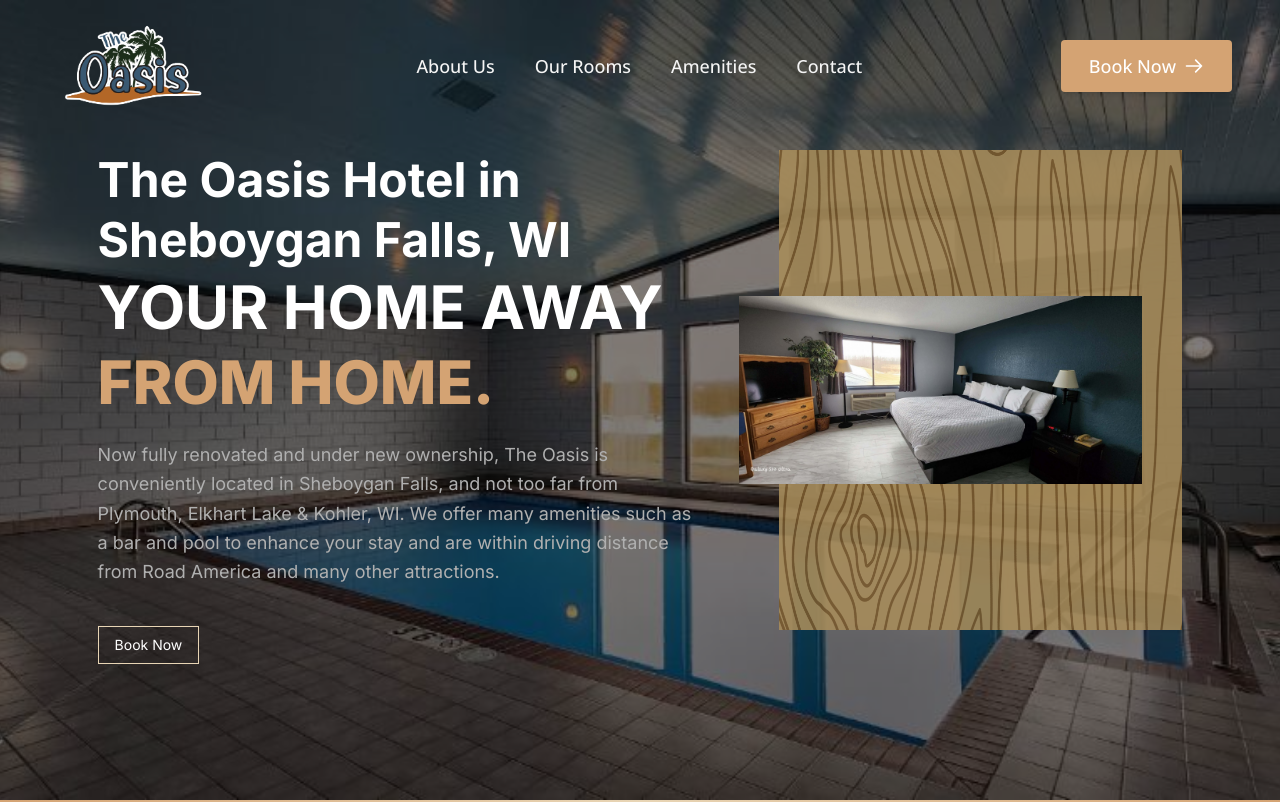
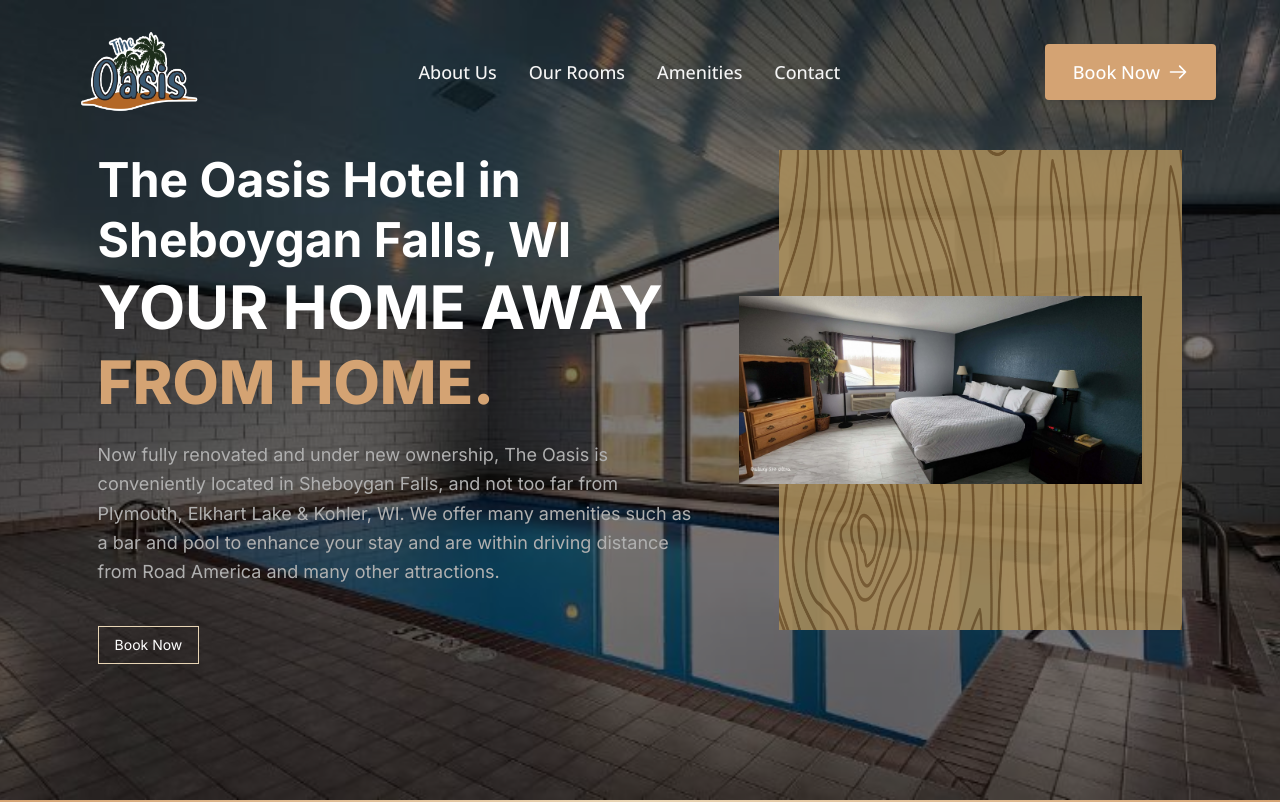
Before and after one commit to Oasishotel/oasis_website_nextjs2, a Next.js app: page / in a window 1280 px wide. Shown: the top 802 px of the page. Built offline with nearby package versions, Linux system fonts and the light colour scheme; a web font is replaced by a local one.

Commit message:
fixed the navbar issue

```diff
--- a/src/components/Navbar.jsx
+++ b/src/components/Navbar.jsx
@@ -30,34 +30,34 @@
   };
 
   return (
-    <nav className="flex flex-col sm:flex-row justify-between items-center py-1.5 sm:py-2.5 px-4 sm:px-8 lg:px-12 bg-transparent absolute w-full top-0 z-50">
+    <nav className="flex flex-col sm:flex-row justify-between items-center py-2 sm:py-3 md:py-3 lg:py-4 px-4 sm:px-6 md:px-8 lg:px-12 xl:px-16 bg-transparent absolute w-full top-0 z-50">
       {/* Logo and Hamburger */}
       <div className="flex justify-between items-center w-full sm:w-auto">
         <Link
           href="#hero"
           onClick={closeMenu}
-          className="focus:outline-none"
+          className="focus:outline-none focus:ring-2 focus:ring-[#D4A373] focus:ring-offset-2 focus:ring-offset-transparent rounded-sm"
           aria-label="Go to homepage"
         >
           <Image
             src={logo}
             alt="The Oasis Logo"
-            className="h-20 sm:h-16 transition-all duration-300 logo"
-            width={170}
-            height={80}
+            className="h-8 xs:h-9 sm:h-8 md:h-9 lg:h-10 xl:h-11 2xl:h-12 transition-all duration-300 logo"
+            width={150}
+            height={48}
             priority
           />
         </Link>
 
         {/* Hamburger Menu for Mobile */}
         <button
-          className="sm:hidden text-white focus:outline-none z-50 p-2"
+          className="sm:hidden text-white focus:outline-none focus:ring-2 focus:ring-[#D4A373] focus:ring-offset-2 focus:ring-offset-transparent rounded-sm z-50 p-1.5 transition-colors duration-200 hover:text-[#D4A373] active:text-[#D4A373]"
           onClick={toggleMenu}
           aria-label={isMenuOpen ? "Close menu" : "Open menu"}
           aria-expanded={isMenuOpen}
         >
           <svg
-            className="h-8 w-8"
+            className="h-6 w-6 xs:h-7 xs:w-7"
             fill="none"
             stroke="currentColor"
             viewBox="0 0 24 24"
@@ -66,7 +66,7 @@
             <path
               strokeLinecap="round"
               strokeLinejoin="round"
-              strokeWidth={2}
+              strokeWidth={2.5}
               d={isMenuOpen ? 'M6 18L18 6M6 6l12 12' : 'M4 6h16M4 12h16M4 18h16'}
             />
           </svg>
@@ -84,47 +84,68 @@
 
       {/* Navigation Links Container */}
       <div
-        className={`fixed sm:static top-0 right-0 h-screen sm:h-auto w-4/5 sm:w-auto bg-gray-900 sm:bg-transparent z-40 transform ${
+        className={`fixed sm:static top-0 right-0 h-screen sm:h-auto w-full xs:w-4/5 sm:w-auto bg-gray-900 sm:bg-transparent z-40 transform ${
           isMenuOpen ? 'translate-x-0' : 'translate-x-full sm:translate-x-0'
-        } transition-transform duration-300 ease-in-out flex flex-col`}
+        } transition-transform duration-300 ease-in-out flex flex-col sm:flex-row`}
       >
+        {/* Close Button for Mobile - Top Right */}
+        <button
+          className="sm:hidden absolute top-4 right-4 text-white focus:outline-none focus:ring-2 focus:ring-[#D4A373] focus:ring-offset-2 focus:ring-offset-gray-900 rounded-sm z-50 p-2 transition-colors duration-200 hover:text-[#D4A373]"
+          onClick={closeMenu}
+          aria-label="Close menu"
+        >
+          <svg
+            className="h-6 w-6"
+            fill="none"
+            stroke="currentColor"
+            viewBox="0 0 24 24"
+          >
+            <path
+              strokeLinecap="round"
+              strokeLinejoin="round"
+              strokeWidth={2}
+              d="M6 18L18 6M6 6l12 12"
+            />
+          </svg>
+        </button>
+
         {/* Navigation Links */}
-        <ul className="flex flex-col sm:flex-row list-none gap-0 sm:gap-6 md:gap-8 lg:gap-10 font-['Open_Sans',_sans-serif] h-full pt-24 sm:pt-0 px-6 sm:px-0">
-          <li>
+        <ul className="flex flex-col sm:flex-row list-none gap-0 sm:gap-3 md:gap-4 lg:gap-6 xl:gap-8 2xl:gap-10 font-['Open_Sans',_sans-serif] h-full pt-16 sm:pt-0 px-6 sm:px-0">
+          <li className="w-full sm:w-auto">
             <Link
               href="#about"
               onClick={closeMenu}
-              className="text-[#F5F5F5] no-underline hover:text-[#D4A373] transition-colors duration-300 block py-5 sm:py-0 border-b border-gray-800 sm:border-0 text-xl sm:text-lg font-medium"
+              className="text-[#F5F5F5] no-underline hover:text-[#D4A373] focus:text-[#D4A373] focus:outline-none transition-colors duration-300 block py-4 sm:py-2 border-b border-gray-700 sm:border-0 text-lg xs:text-xl sm:text-sm md:text-base lg:text-lg xl:text-lg 2xl:text-xl font-medium active:text-[#D4A373]"
               aria-label="About Us section"
             >
               About Us
             </Link>
           </li>
-          <li>
+          <li className="w-full sm:w-auto">
             <Link
               href="#rooms"
               onClick={closeMenu}
-              className="text-[#F5F5F5] no-underline hover:text-[#D4A373] transition-colors duration-300 block py-5 sm:py-0 border-b border-gray-800 sm:border-0 text-xl sm:text-lg font-medium"
+              className="text-[#F5F5F5] no-underline hover:text-[#D4A373] focus:text-[#D4A373] focus:outline-none transition-colors duration-300 block py-4 sm:py-2 border-b border-gray-700 sm:border-0 text-lg xs:text-xl sm:text-sm md:text-base lg:text-lg xl:text-lg 2xl:text-xl font-medium active:text-[#D4A373]"
               aria-label="Our Rooms section"
             >
               Our Rooms
             </Link>
           </li>
-          <li>
+          <li className="w-full sm:w-auto">
             <Link
               href="#amenities"
               onClick={closeMenu}
-              className="text-[#F5F5F5] no-underline hover:text-[#D4A373] transition-colors duration-300 block py-5 sm:py-0 border-b border-gray-800 sm:border-0 text-xl sm:text-lg font-medium"
+              className="text-[#F5F5F5] no-underline hover:text-[#D4A373] focus:text-[#D4A373] focus:outline-none transition-colors duration-300 block py-4 sm:py-2 border-b border-gray-700 sm:border-0 text-lg xs:text-xl sm:text-sm md:text-base lg:text-lg xl:text-lg 2xl:text-xl font-medium active:text-[#D4A373]"
               aria-label="Amenities section"
             >
               Amenities
             </Link>
           </li>
-          <li>
+          <li className="w-full sm:w-auto">
             <Link
               href="#contact"
               onClick={closeMenu}
-              className="text-[#F5F5F5] no-underline hover:text-[#D4A373] transition-colors duration-300 block py-5 sm:py-0 border-b border-gray-800 sm:border-0 text-xl sm:text-lg font-medium"
+              className="text-[#F5F5F5] no-underline hover:text-[#D4A373] focus:text-[#D4A373] focus:outline-none transition-colors duration-300 block py-4 sm:py-2 border-b border-gray-700 sm:border-0 text-lg xs:text-xl sm:text-sm md:text-base lg:text-lg xl:text-lg 2xl:text-xl font-medium active:text-[#D4A373]"
               aria-label="Contact section"
             >
               Contact
@@ -133,15 +154,18 @@
         </ul>
 
         {/* Mobile Book Now Button - Positioned at bottom */}
-        <div className="mt-auto p-6 sm:hidden border-t border-gray-800">
+        <div className="mt-auto p-4 xs:p-6 sm:hidden border-t border-gray-700">
           <a
             href="https://direct-book.com/properties/OasisHotel"
-            className="flex items-center justify-center py-4 px-8 bg-[#D4A373] text-white no-underline font-['Open_Sans',_sans-serif] text-lg font-semibold rounded-sm hover:bg-[#C29360] transition-all duration-300 shadow-md hover:shadow-lg"
+            className="flex items-center justify-center py-3 xs:py-4 px-6 xs:px-8 bg-[#D4A373] text-white no-underline font-['Open_Sans',_sans-serif] text-base xs:text-lg font-semibold rounded-sm hover:bg-[#C29360] focus:bg-[#C29360] focus:outline-none focus:ring-2 focus:ring-white focus:ring-offset-2 focus:ring-offset-[#D4A373] transition-all duration-300 shadow-lg hover:shadow-xl active:bg-[#B8845A] active:scale-95 w-full"
             aria-label="Book Now"
+            onClick={closeMenu}
+            target="_blank"
+            rel="noopener noreferrer"
           >
             Book Now
             <svg
-              className="ml-3 h-5 w-5"
+              className="ml-2 h-5 w-5"
               fill="none"
               stroke="currentColor"
               viewBox="0 0 24 24"
@@ -155,12 +179,14 @@
       {/* Desktop Book Now Button */}
       <a
         href="https://direct-book.com/properties/OasisHotel"
-        className="hidden sm:flex items-center py-2.5 px-6 md:py-3 md:px-7 bg-[#D4A373] text-white no-underline font-['Open_Sans',_sans-serif] text-base md:text-lg font-medium rounded-sm hover:bg-[#C29360] transition-all duration-300 shadow-md hover:shadow-lg"
+        className="hidden sm:flex items-center py-2 px-3 sm:py-2.5 sm:px-4 md:py-3 md:px-5 lg:py-3 lg:px-6 xl:py-3.5 xl:px-7 2xl:py-4 2xl:px-8 bg-[#D4A373] text-white no-underline font-['Open_Sans',_sans-serif] text-xs sm:text-sm md:text-base lg:text-base xl:text-lg 2xl:text-xl font-medium rounded-sm hover:bg-[#C29360] focus:bg-[#C29360] focus:outline-none focus:ring-2 focus:ring-white focus:ring-offset-2 focus:ring-offset-[#D4A373] transition-all duration-300 shadow-md hover:shadow-lg whitespace-nowrap active:bg-[#B8845A]"
         aria-label="Book Now"
+        target="_blank"
+        rel="noopener noreferrer"
       >
         Book Now
         <svg
-          className="ml-2 h-5 w-5"
+          className="ml-1.5 sm:ml-2 h-3 w-3 sm:h-4 sm:w-4 md:h-5 md:w-5"
           fill="none"
           stroke="currentColor"
           viewBox="0 0 24 24"
```
